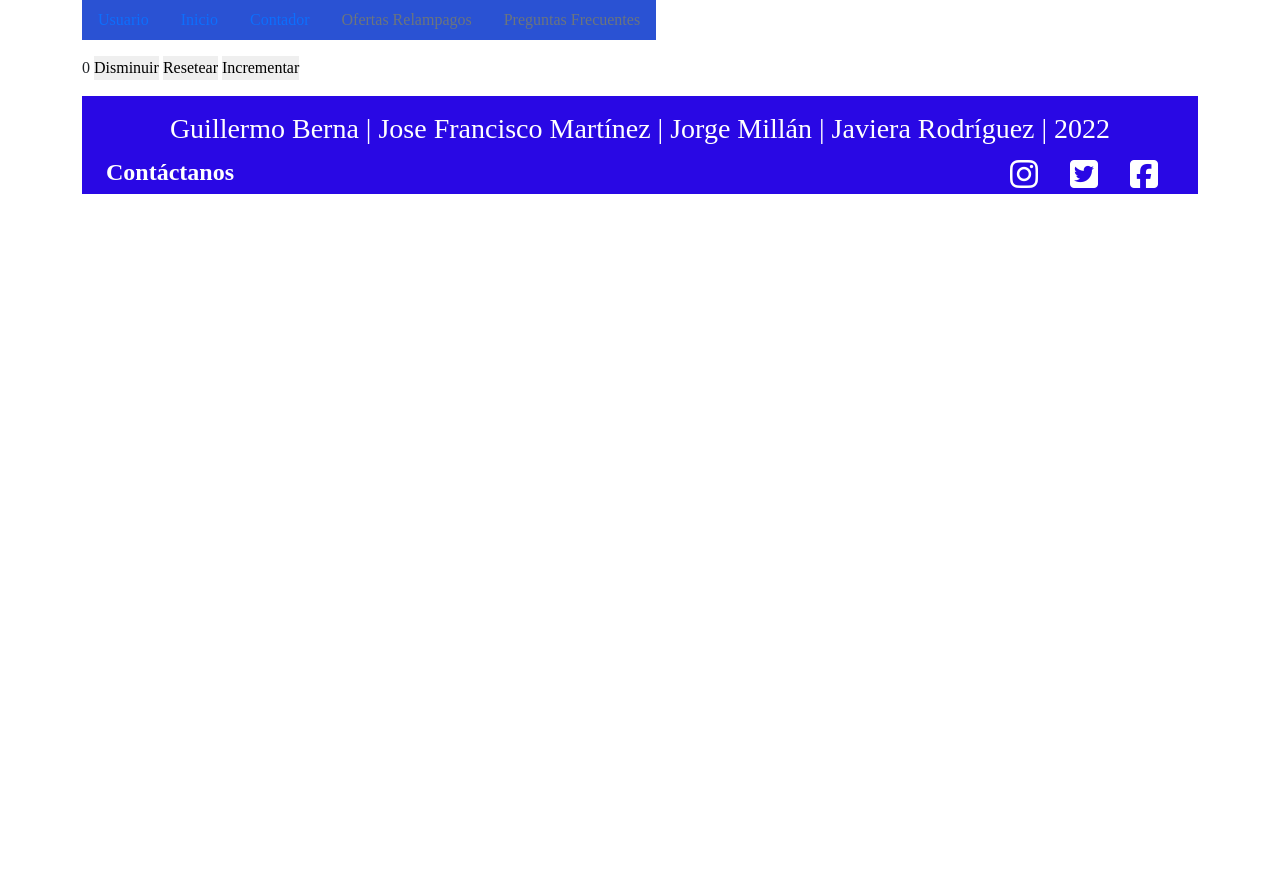
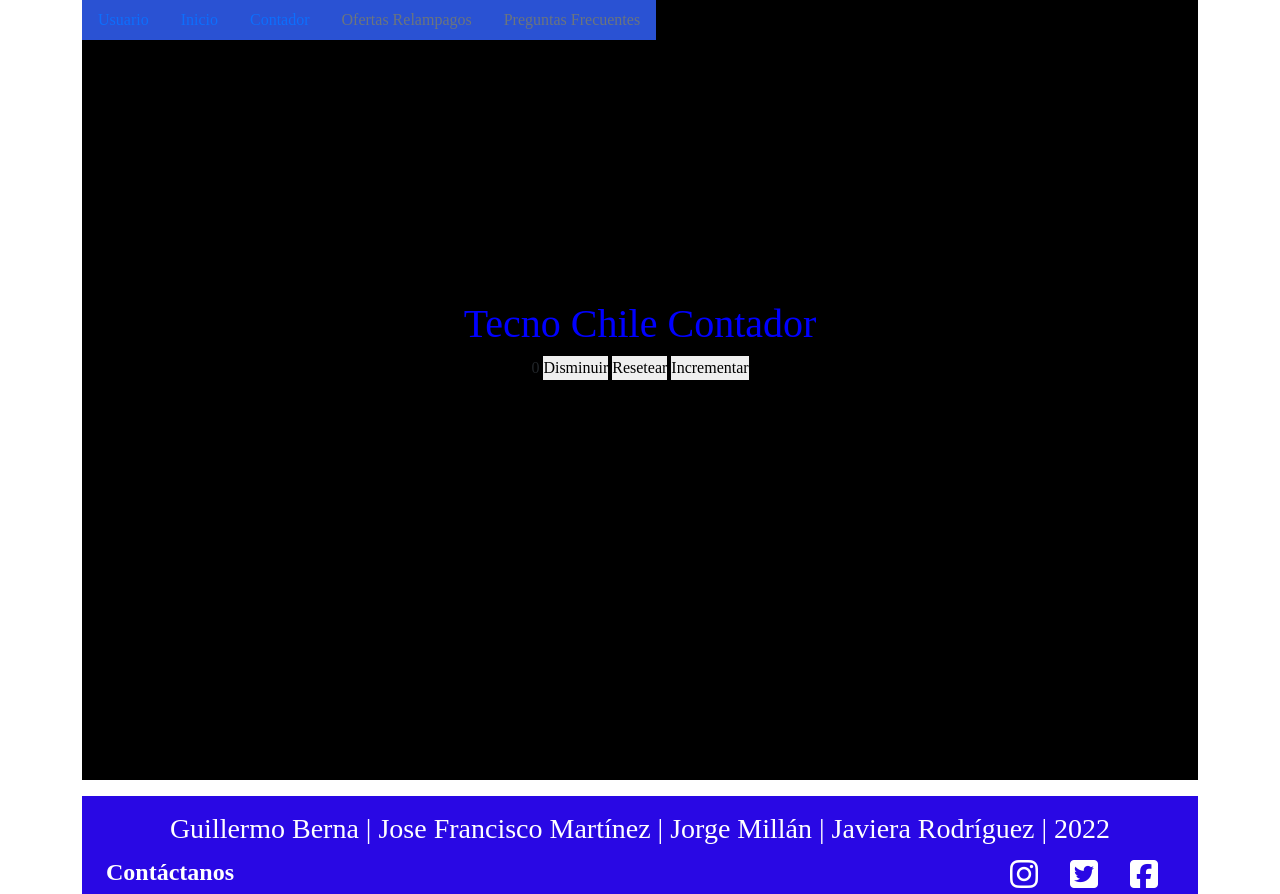
Before and after one commit to maitencillolabs/sprinfinalm4, a plain HTML site: page contador.html in a window 1280 px wide. Before the commit the page ends 800 px from the top, so only its background shows below. Drawn offline with nearby package versions, Linux system fonts and the light colour scheme.

Commit message:
Update main.css

```diff
--- a/css/main.css
+++ b/css/main.css
@@ -191,6 +191,13 @@ h1 {
     width: 400px;
   }
 }
+.containerContador {
+  background-color: black;
+  text-align: center;
+  padding-top: 300px;
+  padding-bottom: 400px;
+  width: auto;
+}
 
 /* ^ Fin lista de todos los import ^ */
 /*# sourceMappingURL=main.css.map */
```
